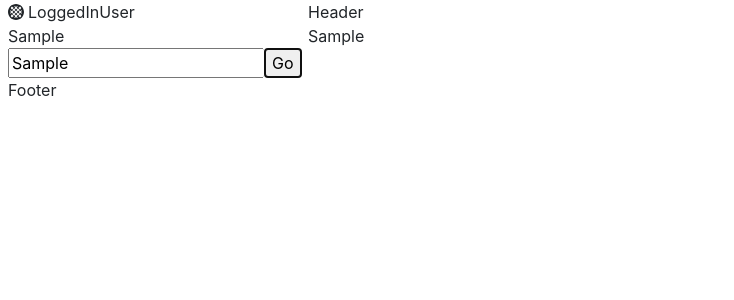
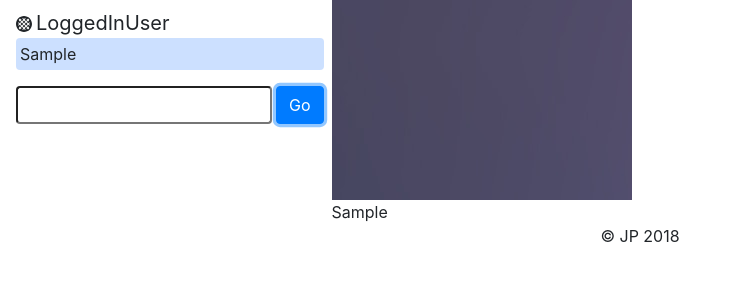
Before and after one commit to jphilipdev/TodoJsonPlaceholder, a React (Create React App) app: page / in a window 1280 px wide. Both pictures are taken after typing "Sample" into the empty fields and a click on the button "Go". Shown: the top 300 px of the page, without its empty margins (0-734 px from the left). Built offline with nearby package versions, Linux system fonts and the light colour scheme; no server answers.

Commit message:
Adding styles

```diff
--- a/src/components/Footer.jsx
+++ b/src/components/Footer.jsx
@@ -1,6 +1,11 @@
 import React from 'react';
+import styled from 'styled-components';
+
+const CenteredFooter = styled.div`
+    text-align: center;
+`;
 
 export default function Footer() {
 
-    return <div>Footer</div>
+    return <CenteredFooter>&copy; JP 2018</CenteredFooter>
 }
--- a/src/components/Header.jsx
+++ b/src/components/Header.jsx
@@ -1,8 +1,19 @@
 import React, { Component } from 'react';
+import styled from 'styled-components';
+import header from '../images/header.jpg';
+
+const HeaderImageContainer = styled.div`
+    background-image: url(${header});
+    width: 300px;
+    height: 200px;
+`;
 
 export default class Header extends Component {
 
     render() {
-        return <div>Header</div>
+        return (
+            <HeaderImageContainer>
+            </HeaderImageContainer>
+        )
     }
 }
--- a/src/components/Layout.jsx
+++ b/src/components/Layout.jsx
@@ -17,7 +17,8 @@ const ContentWrapper = styled.div`
 `;
 
 const LeftNavigation = styled(Navigation)`
-    min-width: 300px;
+    min-width: ${baseline(20)};
+    margin: ${baseline(1)};
 `;
 
 export default class Layout extends Component {
@@ -26,7 +27,7 @@ export default class Layout extends Component {
         return (
             <LayoutWrapper>
                 <ContentWrapper>
-                    <LeftNavigation className="test" />
+                    <LeftNavigation />
                     <TodoManagerContainer />
                 </ContentWrapper>
                 <Footer />
--- a/src/components/LoggedInUser.jsx
+++ b/src/components/LoggedInUser.jsx
@@ -7,13 +7,17 @@ const UserIcon = styled(FontAwesomeIcon)`
     margin-right: ${baseline(0.5)}
 `;
 
+const UserName = styled.span`
+    font-size: ${baseline(2.5)};
+`;
+
 export default class LoggedInUser extends Component {
 
     render() {
         return (
             <div>
                 <UserIcon icon='stroopwafel' />
-                <span>LoggedInUser</span>
+                <UserName>LoggedInUser</UserName>
             </div>
         );
     }
--- a/src/components/NewListCreator.jsx
+++ b/src/components/NewListCreator.jsx
@@ -1,4 +1,19 @@
 import React, { Component } from 'react';
+import styled from 'styled-components';
+import { baseline } from '../styles/constants';
+
+const AddTodoContainer = styled.div`
+    display: flex;
+`;
+
+const TitleInput = styled.input`
+    border-radius: ${baseline(0.5)};
+    margin-right: ${baseline(0.5)};
+`;
+
+const GoButton = styled.button`
+    border-radius: ${baseline(0.5)};
+`;
 
 export default class NewListCreator extends Component {
 
@@ -16,17 +31,18 @@ export default class NewListCreator extends Component {
     addTodo = (e) => {
         e.preventDefault();
         this.props.addTodo(this.state.title);
+        this.setState({ title: '' });
     };
 
     render() {
         const { title } = this.state;
         return (
-            <div>
-                <form onSubmit={this.addTodo}>
-                    <input type='text' name='title' value={title} onChange={this.onChange} />
-                    <button type='submit'>Go</button>
-                </form>
-            </div>
+            <form onSubmit={this.addTodo}>
+                <AddTodoContainer>
+                    <TitleInput type='text' name='title' value={title} onChange={this.onChange} />
+                    <GoButton type='submit' className='btn btn-primary'>Go</GoButton>
+                </AddTodoContainer>
+            </form>
         );
     }
 }
--- a/src/components/ToDoList.jsx
+++ b/src/components/ToDoList.jsx
@@ -1,11 +1,18 @@
 import React, { Component } from 'react';
 import PropTypes from 'prop-types';
+import styled from 'styled-components';
 import TodoComponent from './TodoComponent';
+
+const TodoComponentList = styled.ul`
+    list-style-type: none;
+    padding-left: 0;
+`;
 
 export default class ToDoList extends Component {
 
     static propTypes = {
         todos: PropTypes.array.isRequired,
+        todo: PropTypes.object.isRequired,
         loadTodos: PropTypes.func.isRequired,
         todoSelected: PropTypes.func.isRequired
     };
@@ -21,17 +28,18 @@ export default class ToDoList extends Component {
 
     render() {
         return (
-            <div>
+            <TodoComponentList>
                 {this.props.todos.map(todo => (
                     <TodoComponent
                         key={todo.id}
                         todoClicked={this.todoClicked.bind(this, todo.id)}
+                        todoSelected={this.props.todo === todo}
                     >
                         {todo.title}
                     </TodoComponent>
                 )
                 )}
-            </div>
+            </TodoComponentList>
         )
     }
 }
--- a/src/components/TodoComponent.jsx
+++ b/src/components/TodoComponent.jsx
@@ -1,10 +1,31 @@
 import React, { Component } from 'react';
+import PropTypes from 'prop-types';
+import styled from 'styled-components';
+import { baseline } from '../styles/constants';
+
+const TodoComponentListItem = styled.li`
+    padding: ${baseline(0.5)};
+    border-radius: ${baseline(0.5)};
+    background-color: ${props => props.todoSelected ? '#06f3' : '#fff'};
+`;
 
 export default class TodoComponent extends Component {
 
+    static propTypes = {
+        todoSelected: PropTypes.bool.isRequired,
+        todoClicked: PropTypes.func.isRequired
+    };
+
     render() {
+        const className = `todo ${this.props.todoSelected}`;
         return (
-            <div className='todo' onClick={this.props.todoClicked}>{this.props.children}</div>
+            <TodoComponentListItem
+                className={className}
+                onClick={this.props.todoClicked}
+                todoSelected={this.props.todoSelected}
+            >
+                {this.props.children}
+            </TodoComponentListItem>
         );
     }
 }
--- a/src/containers/ToDoListContainer.jsx
+++ b/src/containers/ToDoListContainer.jsx
@@ -3,10 +3,16 @@ import ToDoList from '../components/ToDoList';
 import { loadTodos, todoSelected } from '../store/actions/todoActions';
 
 const mapStateToProps = state => ({
-   todos: state.todos.todos
+   todos: state.todos.todos,
+   todo: state.todos.todo
 });
+
+const mapDispatchToProps = {
+   loadTodos,
+   todoSelected
+};
 
 export default connect(
    mapStateToProps,
-   { loadTodos, todoSelected }
+   mapDispatchToProps
 )(ToDoList);
```
Also changed, not shown: src/images/header.jpg (added), 1 other file (tests, documents, lock files or other folders).
